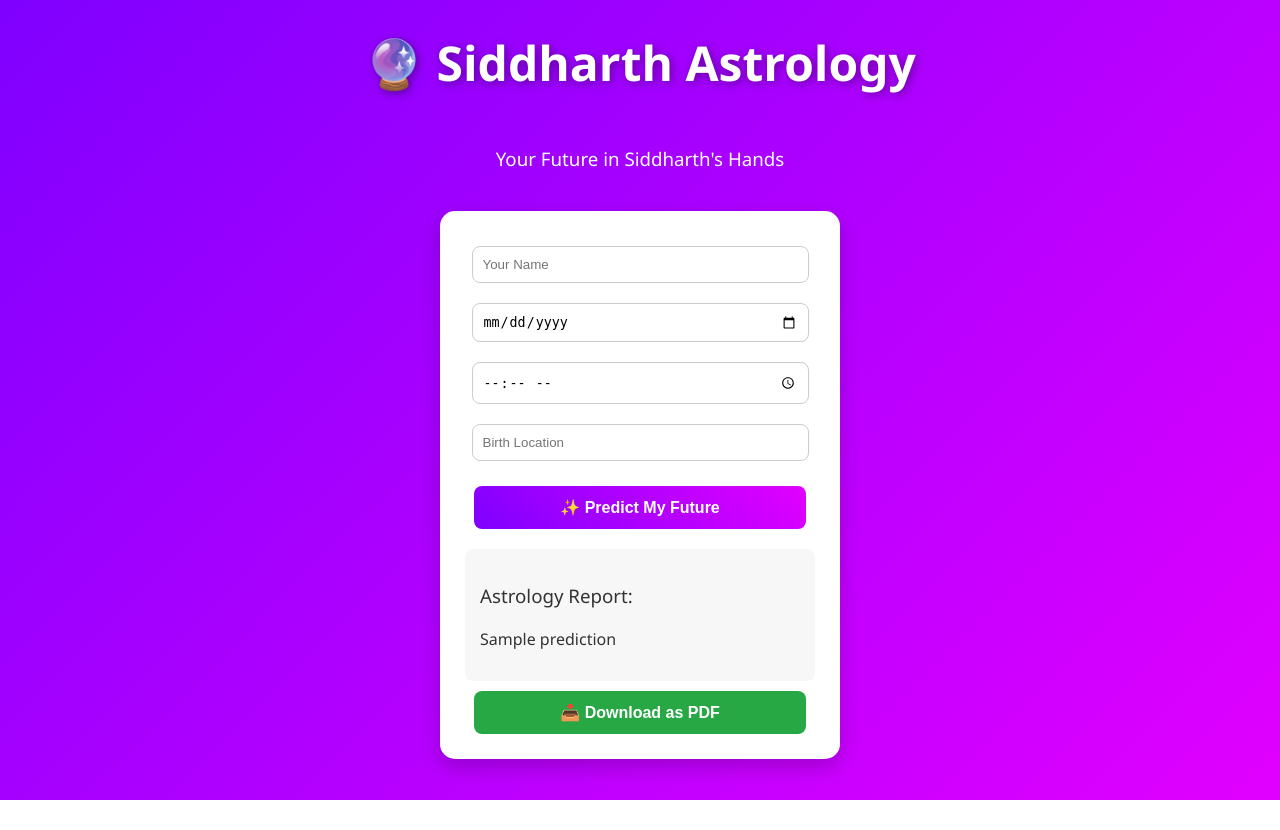
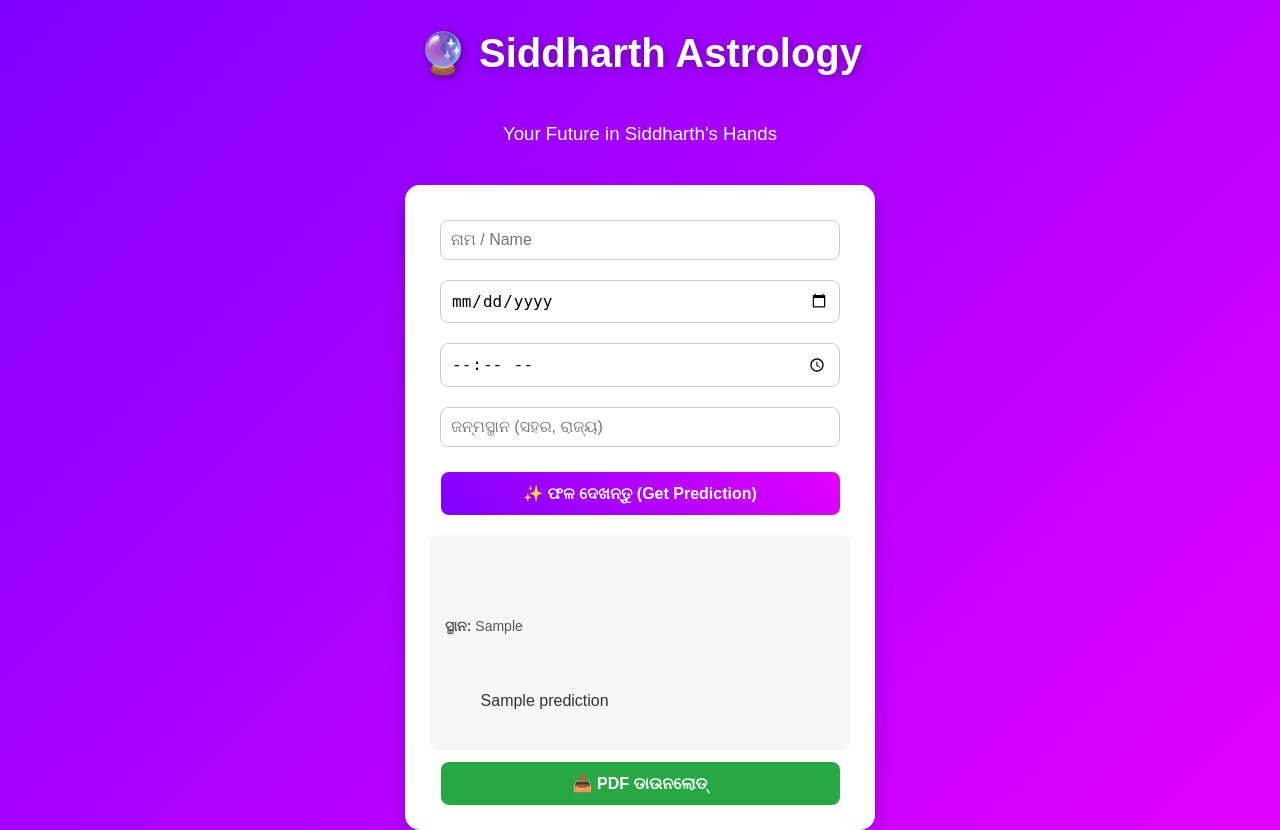
Before and after one commit to Siddharthasouravmohanty/SiddharthAstrology, a Flask app: template templates/index.html in a window 1280 px wide. Before the commit the page ends 800 px from the top, so only its background shows below. Run offline with Flask 3, Linux system fonts and the light colour scheme; the template is opened without the code that fills it: most values are stand-ins (such as "Sample title", 1, 10 or a date in 2020).

Commit message:
Complete Gemini-powered Odia astrology app with PDF + location

```diff
--- a/app.py
+++ b/app.py
@@ -1,92 +1,267 @@
-from flask import Flask, render_template, request, send_file
+"""
+Siddharth Astrology App
+-----------------------
+User enters: Name, DOB, Time of Birth, Location.
+App:
+  - Normalizes location to India → State → District (geopy)
+  - Calculates age
+  - Calls Gemini model to generate Odia astrology-style guidance:
+      • Today's horoscope
+      • Future (6-12 months)
+      • Long-term (2-5 yrs)
+      • Career growth sector
+      • Marriage window (non-guaranteed)
+      • Financial outlook
+      • Lucky color & why
+      • Action tips
+  - Renders result in browser
+  - Downloads PDF (Unicode via ReportLab; supports Odia if font provided)
+
+Environment (.env):
+  GEMINI_API_KEY=...
+  GEMINI_MODEL=models/gemini-2.5-pro-preview-06-05
+  GEMINI_MODEL_FALLBACK=models/gemini-1.5-flash
+"""
+
 import os
+from flask import Flask, render_template, request, send_file, abort
 from dotenv import load_dotenv
 import google.generativeai as genai
 from datetime import datetime
+
+from reportlab.pdfgen import canvas
 from reportlab.lib.pagesizes import A4
-from reportlab.pdfgen import canvas
+from reportlab.pdfbase import pdfmetrics
+from reportlab.pdfbase.ttfonts import TTFont
 
+from india_location import normalize_location
+
+# ------------------------------------------------------------------
+# Load environment & configure Gemini
+# ------------------------------------------------------------------
 load_dotenv()
+
+GEMINI_API_KEY = os.getenv("GEMINI_API_KEY")
+MODEL_NAME = os.getenv("GEMINI_MODEL", "models/gemini-1.5-flash")
+MODEL_FALLBACK = os.getenv("GEMINI_MODEL_FALLBACK", "models/gemini-1.5-flash")
+
+if not GEMINI_API_KEY:
+    raise RuntimeError("GEMINI_API_KEY missing in .env")
+
+genai.configure(api_key=GEMINI_API_KEY)
+
+# ------------------------------------------------------------------
+# Font setup (for Odia PDF)
+# ------------------------------------------------------------------
+BASE_DIR = os.path.dirname(os.path.abspath(__file__))
+FONT_PATH = os.path.join(BASE_DIR, "fonts", "NotoSansOriya-Regular.ttf")
+ODIA_FONT_NAME = "NotoOdia"
+HAS_ODIA_FONT = False
+
+if os.path.exists(FONT_PATH):
+    try:
+        pdfmetrics.registerFont(TTFont(ODIA_FONT_NAME, FONT_PATH))
+        HAS_ODIA_FONT = True
+        print("Loaded Odia font:", FONT_PATH)
+    except Exception as e:
+        print("Font load error:", e)
+
+# ------------------------------------------------------------------
+# Flask app
+# ------------------------------------------------------------------
 app = Flask(__name__)
+_last_report = None  # in-memory cache of latest report for PDF
 
-# Configure Gemini API
-genai.configure(api_key=os.getenv("GEMINI_API_KEY"))
+# ------------------------------------------------------------------
+# Helpers
+# ------------------------------------------------------------------
+def calc_age(dob_str: str):
+    try:
+        dob = datetime.strptime(dob_str, "%Y-%m-%d")
+    except Exception:
+        return None
+    today = datetime.today()
+    return today.year - dob.year - ((today.month, today.day) < (dob.month, dob.day))
 
-# Store last prediction for PDF download
-last_prediction = {}
+def _safe_line(text: str) -> str:
+    """Replace arrow & degrade non-Latin if Odia font not loaded."""
+    text = text.replace("→", "->")
+    if HAS_ODIA_FONT:
+        return text
+    # degrade gracefully: keep Latin1 only
+    return text.encode("latin-1", errors="ignore").decode("latin-1", errors="ignore")
 
-def calculate_age(dob):
-    birth_date = datetime.strptime(dob, "%Y-%m-%d")
-    today = datetime.today()
-    return today.year - birth_date.year - ((today.month, today.day) < (birth_date.month, birth_date.day))
+def _wrap_text(text: str, max_chars=90):
+    if len(text) <= max_chars:
+        return [text]
+    words = text.split()
+    lines = []
+    current = []
+    count = 0
+    for w in words:
+        wlen = len(w) + 1
+        if count + wlen > max_chars:
+            lines.append(" ".join(current))
+            current = [w]
+            count = wlen
+        else:
+            current.append(w)
+            count += wlen
+    if current:
+        lines.append(" ".join(current))
+    return lines
 
-def get_ai_prediction(name, dob, tob, location, age):
-    user_prompt = f"""
-    Generate a structured Odia astrology report with these points:
-    1. ଆଜିର ରାଶିଫଳ (Today's horoscope)
-    2. ଆଗାମୀ ଭବିଷ୍ୟତ ପରାମର୍ଶ (Future prediction)
-    3. କେଉଁ କ୍ଷେତ୍ରରେ ଚାକିରି ବା ବିକାଶ (Career advice)
-    4. ବୟସ: {age} ବର୍ଷ
-    Keep it motivational, professional and astrologer tone.
-    Use bullet points in Odia language.
-    Details: Name={name}, DOB={dob}, TOB={tob}, Location={location}
+def make_pdf(report_dict: dict) -> str:
     """
+    Create a PDF from the report data. Returns absolute file path.
+    """
+    filename = f"{report_dict['name']}_astrology.pdf"
+    filepath = os.path.join(BASE_DIR, filename)
+    c = canvas.Canvas(filepath, pagesize=A4)
+    width, height = A4
 
-    model = genai.GenerativeModel("gemini-1.5-flash")
-    response = model.generate_content(user_prompt)
-    return response.text
+    # Title
+    if HAS_ODIA_FONT:
+        c.setFont(ODIA_FONT_NAME, 18)
+    else:
+        c.setFont("Helvetica-Bold", 18)
+    c.drawCentredString(width/2, height-50, "Siddharth Astrology Report")
 
-@app.route("/", methods=["GET", "POST"])
-def index():
-    global last_prediction
-    prediction = None
-    if request.method == "POST":
-        name = request.form.get("name")
-        dob = request.form.get("dob")
-        tob = request.form.get("tob")
-        location = request.form.get("location")
+    # Meta info
+    if HAS_ODIA_FONT:
+        c.setFont(ODIA_FONT_NAME, 12)
+    else:
+        c.setFont("Helvetica", 12)
+    y = height - 90
+    meta_lines = [
+        f"ନାମ/Name: {report_dict['name']}",
+        f"ଜନ୍ମତାରିଖ/DOB: {report_dict['dob']}",
+        f"ସମୟ/Time: {report_dict['tob']}",
+        f"ବୟସ/Age: {report_dict['age'] if report_dict['age'] is not None else 'N/A'}",
+        f"ସ୍ଥାନ/Location: {report_dict['normalized_location']}",
+    ]
+    for line in meta_lines:
+        c.drawString(50, y, _safe_line(line))
+        y -= 16
 
-        if name and dob and tob and location:
-            age = calculate_age(dob)
-            prediction = get_ai_prediction(name, dob, tob, location, age)
-            last_prediction = {
-                "name": name,
-                "dob": dob,
-                "tob": tob,
-                "location": location,
-                "age": age,
-                "prediction": prediction
-            }
+    y -= 10
 
-    return render_template("index.html", prediction=prediction)
+    # Prediction
+    text_obj = c.beginText(50, y)
+    if HAS_ODIA_FONT:
+        text_obj.setFont(ODIA_FONT_NAME, 12)
+    else:
+        text_obj.setFont("Helvetica", 12)
 
-@app.route("/download")
-def download_pdf():
-    if not last_prediction:
-        return "No prediction available yet!"
-
-    filename = f"astrology_report_{last_prediction['name']}.pdf"
-    filepath = os.path.join(os.getcwd(), filename)
-
-    c = canvas.Canvas(filepath, pagesize=A4)
-    c.setFont("Helvetica-Bold", 18)
-    c.drawString(150, 800, "Siddharth Astrology Report")
-    c.setFont("Helvetica", 12)
-    c.drawString(50, 770, f"Name: {last_prediction['name']}")
-    c.drawString(50, 755, f"DOB: {last_prediction['dob']}")
-    c.drawString(50, 740, f"Time: {last_prediction['tob']}")
-    c.drawString(50, 725, f"Location: {last_prediction['location']}")
-    c.drawString(50, 710, f"Age: {last_prediction['age']} years")
-
-    text_obj = c.beginText(50, 680)
-    text_obj.setFont("Helvetica", 12)
-    text_obj.textLines("Prediction:\n" + last_prediction["prediction"])
+    for raw_line in report_dict["prediction"].splitlines():
+        # Empty line spacing
+        if not raw_line.strip():
+            text_obj.textLine("")
+            continue
+        for wrapped in _wrap_text(raw_line, max_chars=90):
+            text_obj.textLine(_safe_line(wrapped))
     c.drawText(text_obj)
 
     c.showPage()
     c.save()
+    return filepath
 
-    return send_file(filepath, as_attachment=True)
+def get_ai_prediction(name, dob, tob, normalized_location, age):
+    """
+    Call Gemini to produce Odia astrology-style report.
+    """
+    age_str = f"{age} ବର୍ଷ" if age is not None else "ଅଜଣା ବୟସ"
+    prompt = f"""
+ଆପଣ ଜଣେ ପ୍ରୋଫେସନାଲ୍ ଓଡ଼ିଆ ଜ୍ୟୋତିଷୀ (astrologer)।
+ତଳେ ଉପଯୋଗକର୍ତ୍ତାଙ୍କ ତଥ୍ୟ ଦିଆଯାଇଛି:
 
+ନାମ: {name}
+ଜନ୍ମତାରିଖ: {dob}
+ଜନ୍ମ ସମୟ: {tob}
+ବୟସ: {age_str}
+ସ୍ଥାନ: {normalized_location}
+
+ଦୟାକରି ସହଜ ଓ ପଠନଯୋଗ୍ୟ ଭାବରେ ଭାଗ କରି ଦିଅନ୍ତୁ:
+
+1. ଆଜିର ରାଶିଫଳ (ସଂକ୍ଷିପ୍ତ)
+2. ଅଗାମୀ 6-12 ମାସ ଭବିଷ୍ୟତ ପର୍ଯ୍ୟାଳୋଚନା
+3. ଦୀର୍ଘ ଭବିଷ୍ୟତ (2-5 ବର୍ଷ) ଦୃଷ୍ଟିକୋଣ
+4. ଚାକିରି / କ୍ୟାରିଅର କେଉଁ କ୍ଷେତ୍ରରେ ବଢ଼ିପାରିବ (ଉଦାହରଣ: IT, ଗଭ ଜବ୍, ଶିକ୍ଷା, ବ୍ୟବସାୟ)
+5. ବିବାହର ସମ୍ଭାବ୍ୟ ସମୟ (ବର୍ଷ ରେଞ୍ଜ୍, ନିଶ୍ଚିତ ତାରିଖ ନୁହେଁ)
+6. ଆର୍ଥିକ ସ୍ଥିତି ଓ ମନି ମ୍ୟାନେଜ୍ମେଣ୍ଟ ପରାମର୍ଶ
+7. ଭଲ / ଭାଗ୍ୟଶାଳୀ ରଙ୍ଗ (କାହିଁକି)
+8. 5ଟି ପ୍ରାୟୋଗିକ ପଦକ୍ଷେପ (Action Tips)
+
+ଶୈଳୀ: ସକାରାତ୍ମକ, ଉତ୍ସାହଜନକ, ବ୍ୟବହାରିକ। କୌଣସି ନିଶ୍ଚିତ ଭବିଷ୍ୟତ ଭବିଷ୍ୟବାଣୀ ନ ଦିଅ।
+ପଢ଼ିବାର ସୁବିଧା ପାଇଁ ବୁଲେଟ୍/ new line ବ୍ୟବହାର କରନ୍ତୁ।
+    """.strip()
+
+    # Try primary model, fallback if needed
+    for model_name in (MODEL_NAME, MODEL_FALLBACK):
+        try:
+            model = genai.GenerativeModel(model_name)
+            resp = model.generate_content(prompt)
+            if resp and getattr(resp, "text", None):
+                return resp.text.strip()
+        except Exception as e:
+            print(f"Gemini error with model {model_name}:", e)
+
+    # Total failure fallback
+    return (
+        "⚠️ Gemini ସର୍ଭର ସମସ୍ୟା । ସାଧାରଣ ପରାମର୍ଶ:\n"
+        "• ସକାରାତ୍ମକ ରୁହନ୍ତୁ\n"
+        "• ପ୍ରତିଦିନ ଶିଖନ୍ତୁ\n"
+        "• ସ୍ବାସ୍ଥ୍ୟ ଓ ଅର୍ଥ କୁ ପ୍ରାଥମ୍ୟ ଦିଅନ୍ତୁ"
+    )
+
+# ------------------------------------------------------------------
+# Routes
+# ------------------------------------------------------------------
+@app.route("/", methods=["GET", "POST"])
+def index():
+    global _last_report
+    prediction = None
+    normalized_location = None
+    pdf_file = None
+
+    if request.method == "POST":
+        name = request.form.get("name", "").strip()
+        dob = request.form.get("dob", "").strip()
+        tob = request.form.get("tob", "").strip()
+        location = request.form.get("location", "").strip()
+
+        if name and dob and tob and location:
+            normalized_location = normalize_location(location)
+            age = calc_age(dob)
+            prediction = get_ai_prediction(name, dob, tob, normalized_location, age)
+
+            _last_report = {
+                "name": name,
+                "dob": dob,
+                "tob": tob,
+                "age": age,
+                "normalized_location": normalized_location,
+                "prediction": prediction,
+            }
+            pdf_file = make_pdf(_last_report)
+
+    return render_template(
+        "index.html",
+        prediction=prediction,
+        normalized_location=normalized_location,
+        pdf_file=os.path.basename(pdf_file) if pdf_file else None,
+    )
+
+@app.route("/download", methods=["GET"])
+def download_pdf():
+    if not _last_report:
+        return abort(400, "No report available!")
+    path = make_pdf(_last_report)  # re-generate latest
+    return send_file(path, as_attachment=True)
+
+# ------------------------------------------------------------------
+# Main
+# ------------------------------------------------------------------
 if __name__ == "__main__":
-    app.run(debug=True)
+    # Development server (debug); for production use Gunicorn
+    app.run(host="0.0.0.0", port=5000, debug=True)
--- a/requirements.txt
+++ b/requirements.txt
@@ -1,4 +1,5 @@
 flask
+python-dotenv
+geopy
 google-generativeai
 reportlab
-python-dotenv
--- a/templates/index.html
+++ b/templates/index.html
@@ -1,22 +1,25 @@
 <!DOCTYPE html>
-<html>
+<html lang="or">
 <head>
+  <meta charset="utf-8">
   <title>Siddharth Astrology</title>
+  <meta name="viewport" content="width=device-width, initial-scale=1">
   <style>
     body {
-      font-family: 'Segoe UI', sans-serif;
+      font-family: 'Poppins', sans-serif;
       background: linear-gradient(135deg, #7f00ff, #e100ff);
       color: #fff;
       margin: 0;
       padding: 0;
+      text-align: center;
+      min-height: 100vh;
       display: flex;
       flex-direction: column;
       align-items: center;
-      min-height: 100vh;
     }
     h1 {
       margin-top: 30px;
-      font-size: 3em;
+      font-size: 2.5rem;
       text-shadow: 2px 2px 10px rgba(0,0,0,0.4);
     }
     h3 {
@@ -28,7 +31,8 @@
       color: #333;
       border-radius: 15px;
       padding: 25px;
-      width: 350px;
+      width: 90%;
+      max-width: 420px;
       box-shadow: 0 8px 20px rgba(0,0,0,0.2);
       margin-top: 20px;
       text-align: center;
@@ -39,6 +43,7 @@
       margin: 10px 0;
       border: 1px solid #ccc;
       border-radius: 8px;
+      font-size: 16px;
     }
     button {
       width: 95%;
@@ -63,12 +68,19 @@
       border-radius: 8px;
       text-align: left;
       color: #333;
-      max-height: 300px;
+      max-height: 320px;
       overflow-y: auto;
+      white-space: pre-wrap;
+      line-height: 1.4;
     }
     .download-btn {
       background: #28a745;
-      margin-top: 10px;
+      margin-top: 12px;
+    }
+    .meta {
+      font-size: 14px;
+      margin-bottom: 8px;
+      color: #555;
     }
   </style>
 </head>
@@ -78,19 +90,23 @@
 
   <div class="card">
     <form method="POST">
-      <input type="text" name="name" placeholder="Your Name" required>
+      <input type="text" name="name" placeholder="ନାମ / Name" required>
       <input type="date" name="dob" required>
       <input type="time" name="tob" required>
-      <input type="text" name="location" placeholder="Birth Location" required>
-      <button type="submit">✨ Predict My Future</button>
+      <input type="text" name="location" placeholder="ଜନ୍ମସ୍ଥାନ (ସହର, ରାଜ୍ୟ)" required>
+      <button type="submit">✨ ଫଳ ଦେଖନ୍ତୁ (Get Prediction)</button>
     </form>
 
     {% if prediction %}
       <div class="prediction-box">
-        <h3>Astrology Report:</h3>
-        <p>{{ prediction|safe }}</p>
+        {% if normalized_location %}
+          <div class="meta"><strong>ସ୍ଥାନ:</strong> {{ normalized_location }}</div>
+        {% endif %}
+        {{ prediction }}
       </div>
-      <a href="/download"><button class="download-btn">📥 Download as PDF</button></a>
+      <form action="/download" method="get">
+        <button class="download-btn" type="submit">📥 PDF ଡାଉନଲୋଡ୍</button>
+      </form>
     {% endif %}
   </div>
 </body>
```
Also changed, not shown: check_models.py (added, +16 -0 lines), india_location.py (added, +59 -0 lines), 4 other files.
